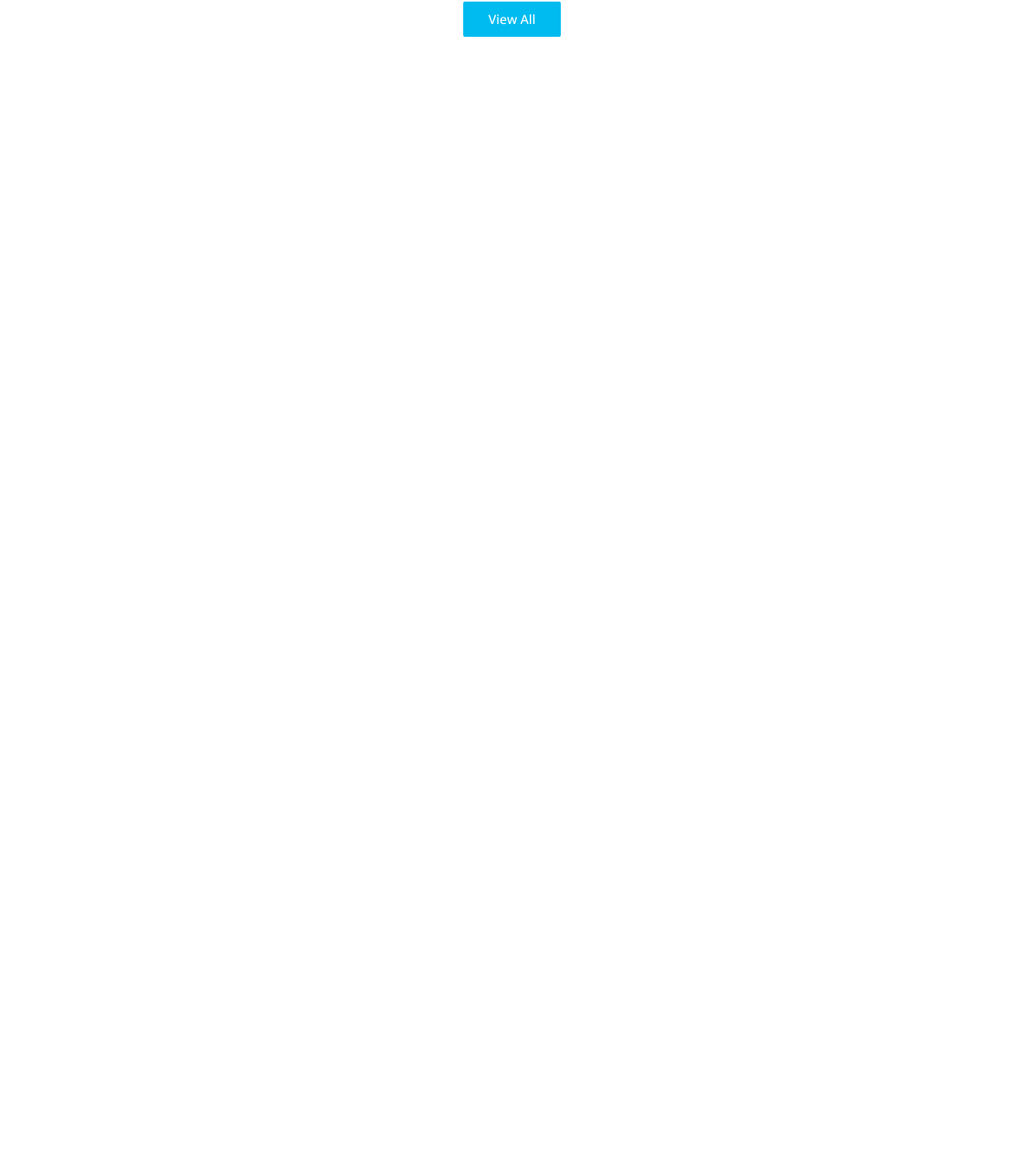
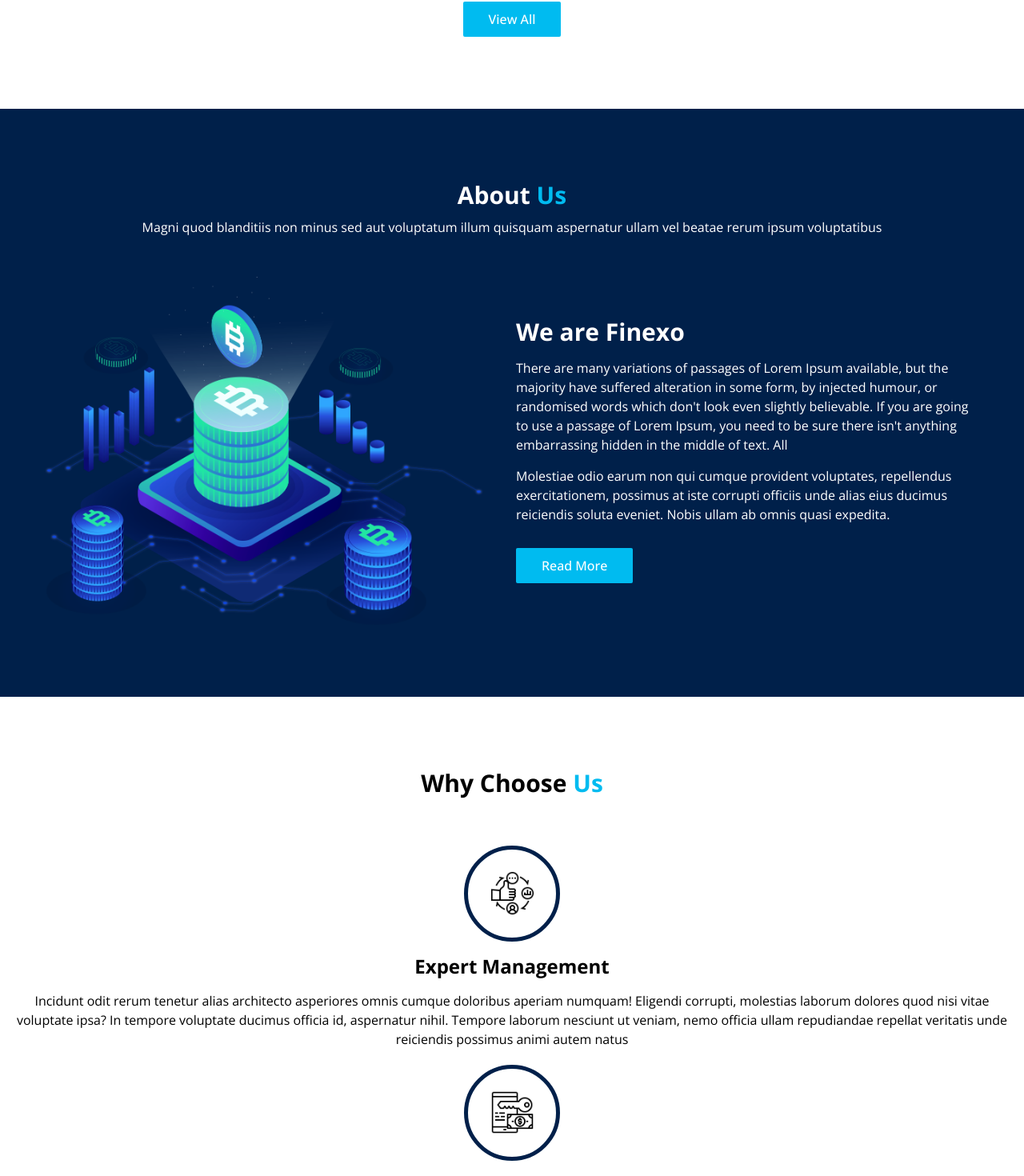
Before and after one commit to AbdallahKhattab11/Finexo_template, a React (Vite) app: page / in a window 1280 px wide. Shown: the part 1311-2781 px from the top of the page at 80% size. Before the commit the page ends 1447 px from the top, so only its background shows below. Built offline with nearby package versions, Linux system fonts and the light colour scheme.

Commit message:
added AboutUs & WhyChooseUs sections & depuging some issuse

```diff
--- /dev/null
+++ b/src/components/AboutUs/AboutUs.jsx
@@ -0,0 +1,50 @@
+import Button from "../Button/Button";
+
+const AboutUs = () => {
+  return (
+    <div className="bg-primary-bg py-[90px] text-white">
+      <div className="container">
+        <div className="title mb-[50px] flex flex-col items-center">
+          <h2 className="text-3xl font-bold text-white mb-[10px]">
+            About <span className="text-primary">Us</span>
+          </h2>
+          <p className="text-center px-[15px]">
+            Magni quod blanditiis non minus sed aut voluptatum illum quisquam
+            aspernatur ullam vel beatae rerum ipsum voluptatibus
+          </p>
+        </div>
+        <div className="contentBox flex flex-col md2:flex-row justify-center gap-10 items-center px-[15px] ">
+          <div className="imgBox">
+            <img
+              src="/src/assets/images/about-img.png"
+              alt="About Us Image"
+              className="w-[550px]"
+            />
+          </div>
+          <div className="max-w-[580px]">
+            <h2 className="text-3xl font-bold mb-[15px]  xxs:text-center md:text-left">We are Finexo</h2>
+            <p className="my-[15px] xxs:line-clamp-4 md:line-clamp-none xxs:text-center md:text-left">
+              There are many variations of passages of Lorem Ipsum available,
+              but the majority have suffered alteration in some form, by
+              injected humour, or randomised words which don&apos;t look even
+              slightly believable. If you are going to use a passage of Lorem
+              Ipsum, you need to be sure there isn&apos;t anything embarrassing
+              hidden in the middle of text. All
+            </p>
+            <p className="my-[15px] xxs:line-clamp-3 md:line-clamp-none xxs:text-center md:text-left">
+              Molestiae odio earum non qui cumque provident voluptates,
+              repellendus exercitationem, possimus at iste corrupti officiis
+              unde alias eius ducimus reiciendis soluta eveniet. Nobis ullam ab
+              omnis quasi expedita.
+            </p>
+            <div className="mt-[30px] flex justify-center md:justify-start">
+            <Button>Read More</Button>
+            </div>
+          </div>
+        </div>
+      </div>
+    </div>
+  );
+};
+
+export default AboutUs;
--- a/src/components/HeroContent/HeroContent.jsx
+++ b/src/components/HeroContent/HeroContent.jsx
@@ -2,13 +2,13 @@ import Button from "../Button/Button";
 
 const HeroContent = () => {
   return (
-    <div className="px-[15px] w-full h-full grid grid-cols-1 md:grid-cols-2 gap-5  place-items-center ">
+    <div className="px-[15px] w-full h-full grid grid-cols-1 md:grid-cols-2 md:gap-5  place-items-center ">
       <div className="flex justify-end">
         <div className="text flex flex-col justify-center items-start max-w-[550px]">
-          <h1 className="text-[3rem] font-bold mb-[15px]">
+          <h1 className="text-responsive-font font-bold mb-[15px]">
             CRYPTO <br /> CURRENCY
           </h1>
-          <p className="mb-[25px] text-[14px] sm:line-clamp-4 lg:line-clamp-3">
+          <p className="mb-[25px] text-[14px] xxs:line-clamp-4 lg:line-clamp-3">
             Explicabo esse amet tempora quibusdam laudantium, laborum eaque
             magnam fugiat hic? Esse dicta aliquid error repudiandae earum
             suscipit fugiat molestias, veniam, vel architecto veritatis delectus
--- a/src/components/Navbar/Navbar.jsx
+++ b/src/components/Navbar/Navbar.jsx
@@ -3,6 +3,7 @@ import { useState } from "react";
 
 import { NavLink, Link } from "react-router-dom";
 import { FaBars } from "react-icons/fa6";
+import { HiX } from "react-icons/hi";
 
 
 
@@ -71,9 +72,9 @@ const Navbar = ({setIsLogin}) => {
           </div>
         </div>
 
-        <div className="menu xxs:block lg:hidden ">
+        <div className="menu xxs:block lg:hidden z-50">
           <button className=" text-white text-3xl" onClick={toggleMenu}>
-            <FaBars />
+            {isMenuOpen ? <HiX /> : <FaBars />}
           </button>
           <div className={`links flex flex-col items-center justify-center gap-10 absolute centerAbsoluteElement rounded-b-[10px] w-[95%] bg-nav-gradient transition-all duration-300 overflow-hidden ${handleMenu()}`}>
           <ul className="flex flex-col items-center gap-10 uppercase">
--- a/src/components/OurServices/OurServices.jsx
+++ b/src/components/OurServices/OurServices.jsx
@@ -28,15 +28,15 @@ const OurServices = () => {
           <h2 className="text-3xl font-bold text-black mb-[10px]">
             Our <span className="text-primary">Services</span>
           </h2>
-          <p className="">
+          <p className="text-center px-[15px]">
             There are many variations of passages of Lorem Ipsum available, but
             the majority have suffered alteration
           </p>
         </div>
-        <div className="cards grid grid-cols-3 gap-[30px] place-items-center">
+        <div className="cards grid grid-cols-1 md2:grid-cols-3 gap-[30px] place-items-center">
           {data.map((item)=> {
             return(
-              <div className="card flex flex-col items-center max-w-[360px] gap-4" key={item.id}>
+              <div className="card flex flex-col items-center max-w-[470px] md2:max-w-[360px] gap-4 px-[15px]" key={item.id}>
                 <div className="imgBox">
                   <img className="size-[75px]" src={item.img} alt={item.title} />
                 </div>
--- /dev/null
+++ b/src/components/WhyChooseUs/WhyChooseUs.jsx
@@ -0,0 +1,59 @@
+import Button from "../Button/Button";
+
+const WhyChooseUs = () => {
+  const data = [
+    {
+      id: 10,
+      img: "/src/assets/images/w1.png",
+      title: "Expert Management",
+      desc: "Incidunt odit rerum tenetur alias architecto asperiores omnis cumque doloribus aperiam numquam! Eligendi corrupti, molestias laborum dolores quod nisi vitae voluptate ipsa? In tempore voluptate ducimus officia id, aspernatur nihil. Tempore laborum nesciunt ut veniam, nemo officia ullam repudiandae repellat veritatis unde reiciendis possimus animi autem natus",
+    },
+    {
+      id: 11,
+      img: "/src/assets/images/w2.png",
+      title: "Secure Investment",
+      desc: "Incidunt odit rerum tenetur alias architecto asperiores omnis cumque doloribus aperiam numquam! Eligendi corrupti, molestias laborum dolores quod nisi vitae voluptate ipsa? In tempore voluptate ducimus officia id, aspernatur nihil. Tempore laborum nesciunt ut veniam, nemo officia ullam repudiandae repellat veritatis unde reiciendis possimus animi autem natus",
+    },
+    {
+      id: 12,
+      img: "/src/assets/images/w3.png",
+      title: "Instant Trading",
+      desc: "Incidunt odit rerum tenetur alias architecto asperiores omnis cumque doloribus aperiam numquam! Eligendi corrupti, molestias laborum dolores quod nisi vitae voluptate ipsa? In tempore voluptate ducimus officia id, aspernatur nihil. Tempore laborum nesciunt ut veniam, nemo officia ullam repudiandae repellat veritatis unde reiciendis possimus animi autem natus",
+    },
+    {
+      id: 13,
+      img: "/src/assets/images/w4.png",
+      title: "Happy Customers",
+      desc: "Incidunt odit rerum tenetur alias architecto asperiores omnis cumque doloribus aperiam numquam! Eligendi corrupti, molestias laborum dolores quod nisi vitae voluptate ipsa? In tempore voluptate ducimus officia id, aspernatur nihil. Tempore laborum nesciunt ut veniam, nemo officia ullam repudiandae repellat veritatis unde reiciendis possimus animi autem natus",
+    },
+  ];
+  return (
+    <div className="whyChooseUs py-[90px] ">
+      <div className="container">
+        <div className="title mb-[50px] flex flex-col items-center">
+          <h2 className="text-3xl font-bold text-black mb-[10px]">
+            Why Choose <span className="text-primary">Us</span>
+          </h2>
+        </div>
+        <div className="contentBox flex flex-col gap-5 items-center ">
+          {data.map((item)=> {
+            return (
+              <div className="item flex flex-col items-center px-[15px]" key={item.id}>
+                <div className="imgBox size-[120px] rounded-full  border-[5px] border-primary-bg elementCenter mb-[15px]">
+                  <img src={item.img} alt={item.title} className="size-[55px]"/>
+                </div>
+                <h2 className="text-2xl font-bold mb-[15px]">{item.title}</h2>
+                <p className="text-center">{item.desc}</p>
+              </div>
+            )
+          })}
+        </div>
+        <div className="btn elementCenter mt-[45px]">
+          <Button>Read More</Button>
+        </div>
+      </div>
+    </div>
+  );
+};
+
+export default WhyChooseUs;
--- a/src/index.css
+++ b/src/index.css
@@ -28,7 +28,7 @@ body {
   @apply transition-all duration-300 ease-in-out;
 }
 .centerAbsoluteElement {
-  @apply top-16 left-1/2 -translate-x-1/2 ;
+  @apply top-[80px] left-1/2 -translate-x-1/2 ;
 }
 
 
--- a/src/pages/Home/Home.jsx
+++ b/src/pages/Home/Home.jsx
@@ -2,11 +2,16 @@
 
 import Hero from "../../components/Hero/Hero"
 import OurServices from "../../components/OurServices/OurServices";
+import AboutUs from "../../components/AboutUs/AboutUs";
+import WhyChooseUs from "../../components/WhyChooseUs/WhyChooseUs";
+
 const Home = () => {
   return (
     <section>
       <Hero />
       <OurServices />
+      <AboutUs />
+      <WhyChooseUs />
     </section>
   );
 };
--- a/tailwind.config.js
+++ b/tailwind.config.js
@@ -7,6 +7,7 @@ export default {
       screens: {
         xxs: '320px',
         xs: '480px',
+        md2:"992px",
       },
       backgroundImage: {
         'nav-gradient': 'linear-gradient(130deg, #231a6f, #0f054c)',
@@ -15,6 +16,10 @@ export default {
         primary:"#00bbf0",
         secondary: "#007fa4",
         'black-50': 'rgba(0, 0, 0, 0.5)',
+        'primary-bg':"#00204a",
+      },
+      fontSize: {
+        'responsive-font': 'clamp(2rem, 2.5vw, 3rem)',
       }
     },
   },
```
